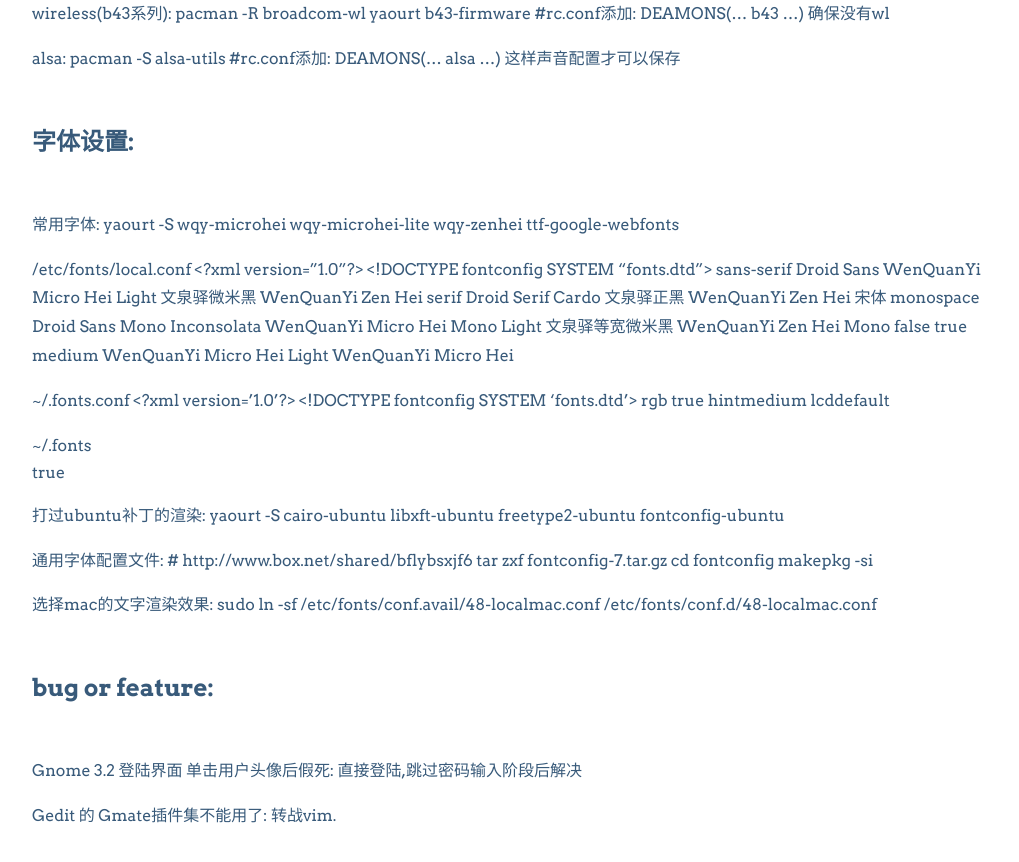
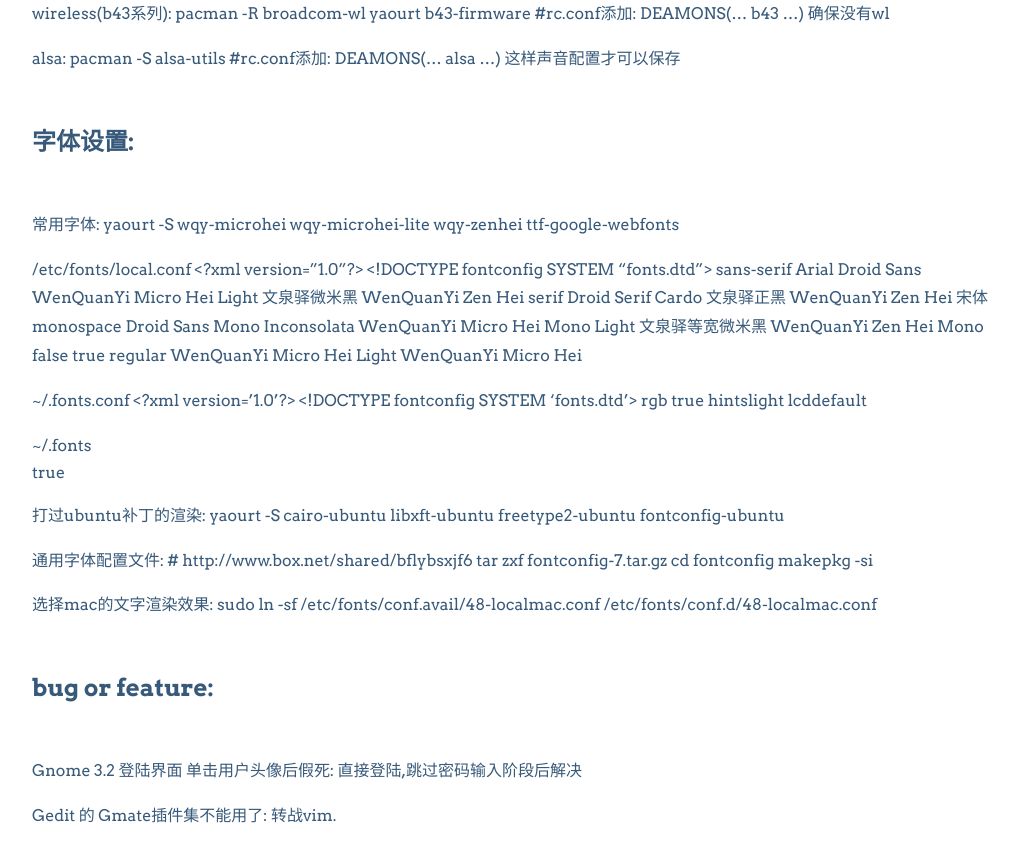
Before and after one commit to SaitoWu/saitowu.github.com, a Jekyll site: the page built from _posts/2011-10-10-How-to-Be-a-Successful-Archer.md, in a window 1280 px wide and 900 px high, scrolled down 1419 px. Shown: the top 862 px of the window, without its empty margins (128-1147 px from the left). Built offline with Jekyll 4.4.1, drawn with Linux system fonts in a browser that asks for light colours; Markdown is read by kramdown in place of the engine named in the settings; comment, search, counter and statistics services are not loaded.

Commit message:
fix a medium trap

```diff
--- a/_posts/2011-10-10-How-to-Be-a-Successful-Archer.md
+++ b/_posts/2011-10-10-How-to-Be-a-Successful-Archer.md
@@ -87,6 +87,7 @@
     <match>
        <test name="family"><string>sans-serif</string></test>
        <edit name="family" mode="prepend" binding="strong">
+          <string>Arial</string>
           <string>Droid Sans</string>
           <string>WenQuanYi Micro Hei Light</string>
           <string>文泉驿微米黑</string>
@@ -123,7 +124,7 @@
     </match>
     <match target="pattern">
        <test name="weight" compare="more">
-          <const>medium</const>
+          <const>regular</const>
        </test>
        <test name="family" compare="eq">
           <string>WenQuanYi Micro Hei Light</string>
@@ -150,7 +151,7 @@
     </match>
     <match target="font">
       <edit mode="assign" name="hintstyle">
-       <const>hintmedium</const>
+       <const>hintslight</const>
       </edit>
     </match>
     <match target="font">
```
